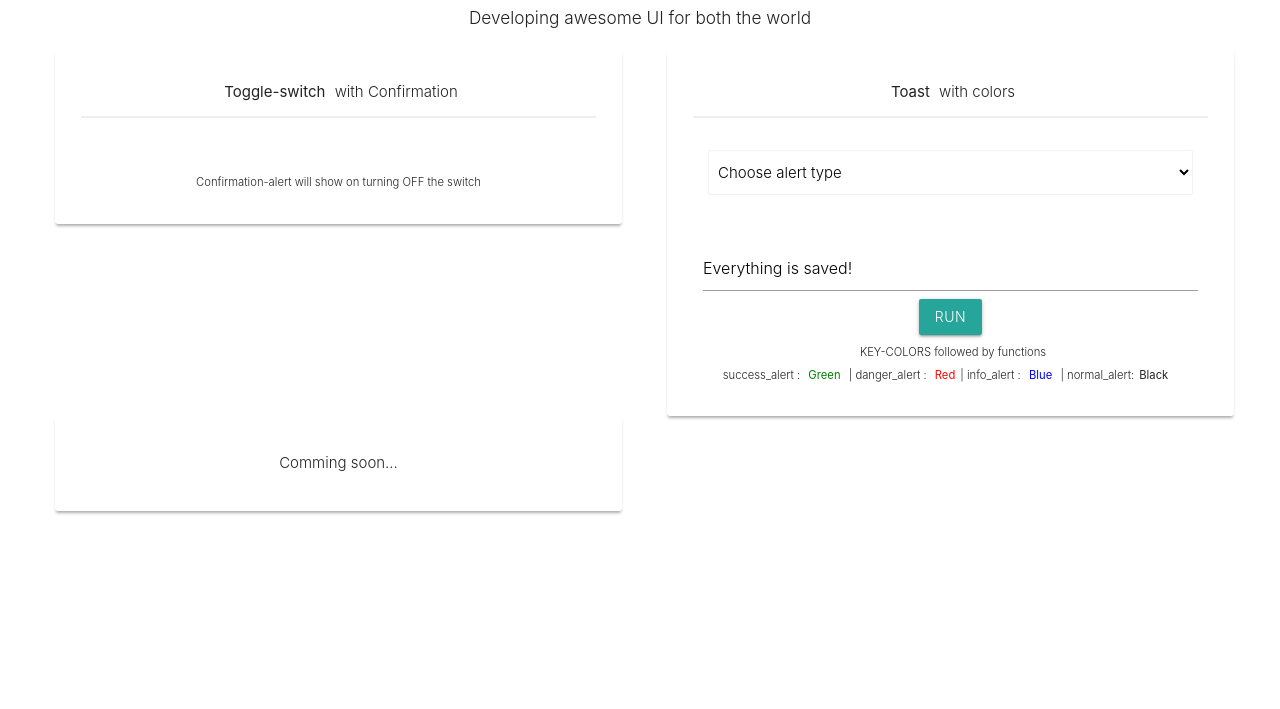
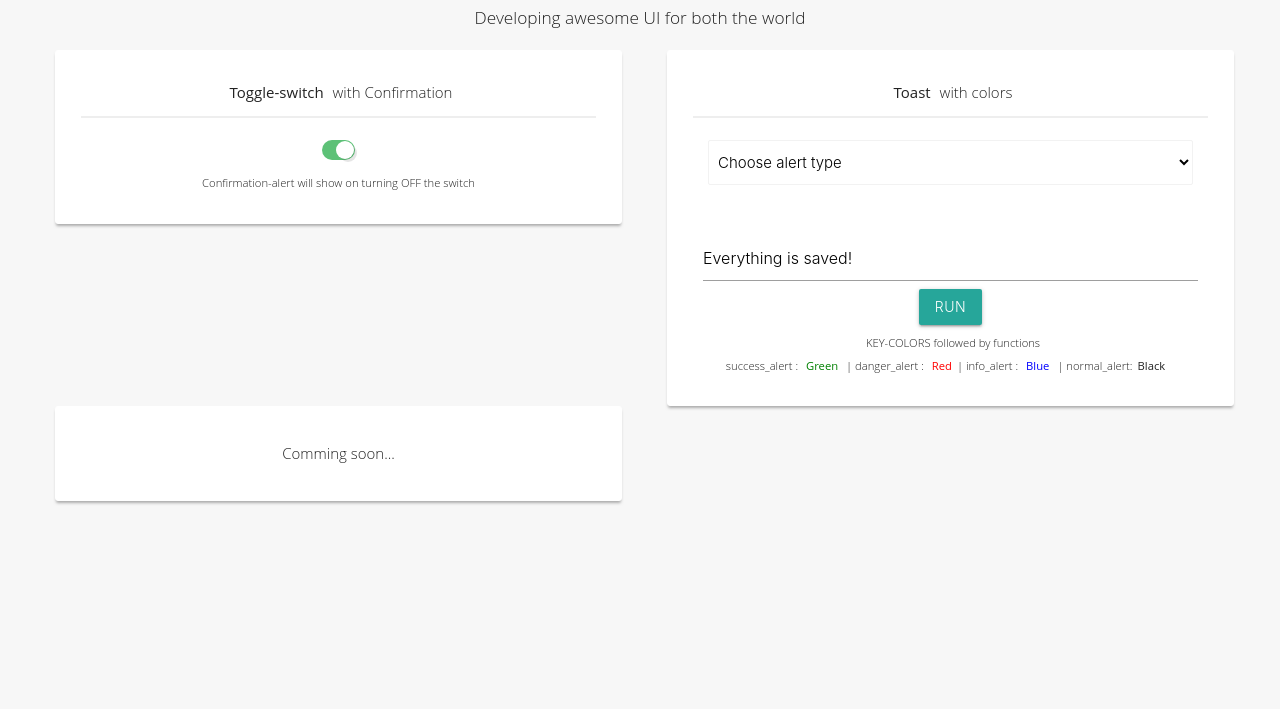
Before and after one commit to Kaleem9/tanzy, a plain HTML site: page index.html in a window 1280 px wide. Shown: the part 91-800 px from the top of the page. Drawn offline with nearby package versions, Linux system fonts and the light colour scheme; the site is published under a folder, as on GitHub Pages, so addresses that start at the root find nothing.

Commit message:
Update index.html

```diff
--- a/index.html
+++ b/index.html
@@ -11,9 +11,9 @@
 	<script src="//code.jquery.com/jquery-1.10.2.min.js"></script>
 
     <link href='//fonts.googleapis.com/css?family=Roboto:300,400,500,600,700' rel='stylesheet' type='text/css'>
-    <link rel="stylesheet" href="/css/tanzy-switch.css" >
-    <link rel="stylesheet" href="/css/tanzy-animation.css" >
-    <link rel="stylesheet" href="/css/tanzy-toast.css" >
+    <link rel="stylesheet" href="css/tanzy-switch.css" >
+    <link rel="stylesheet" href="css/tanzy-animation.css" >
+    <link rel="stylesheet" href="css/tanzy-toast.css" >
     <script src="js/tanzy-switch.js" ></script>
     <script src="js/tanzy-toast.js"></script>
 
```
